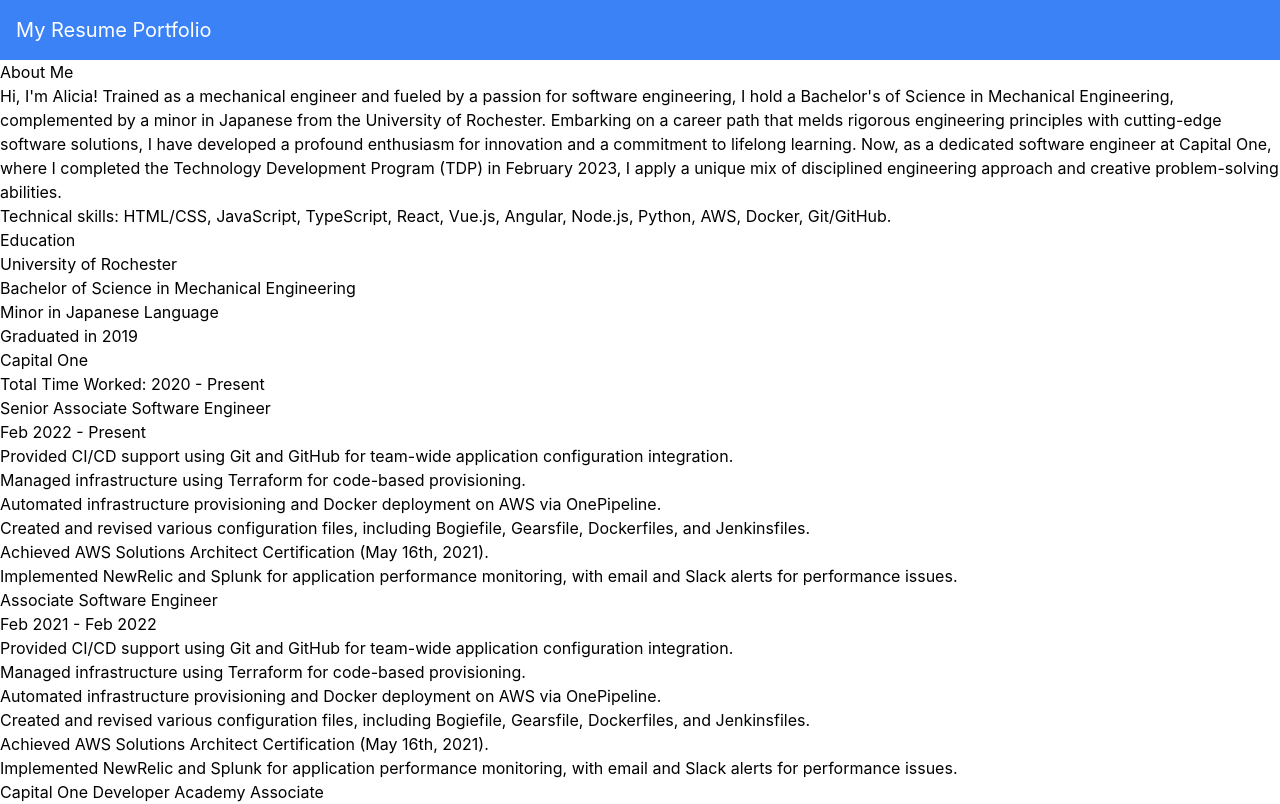
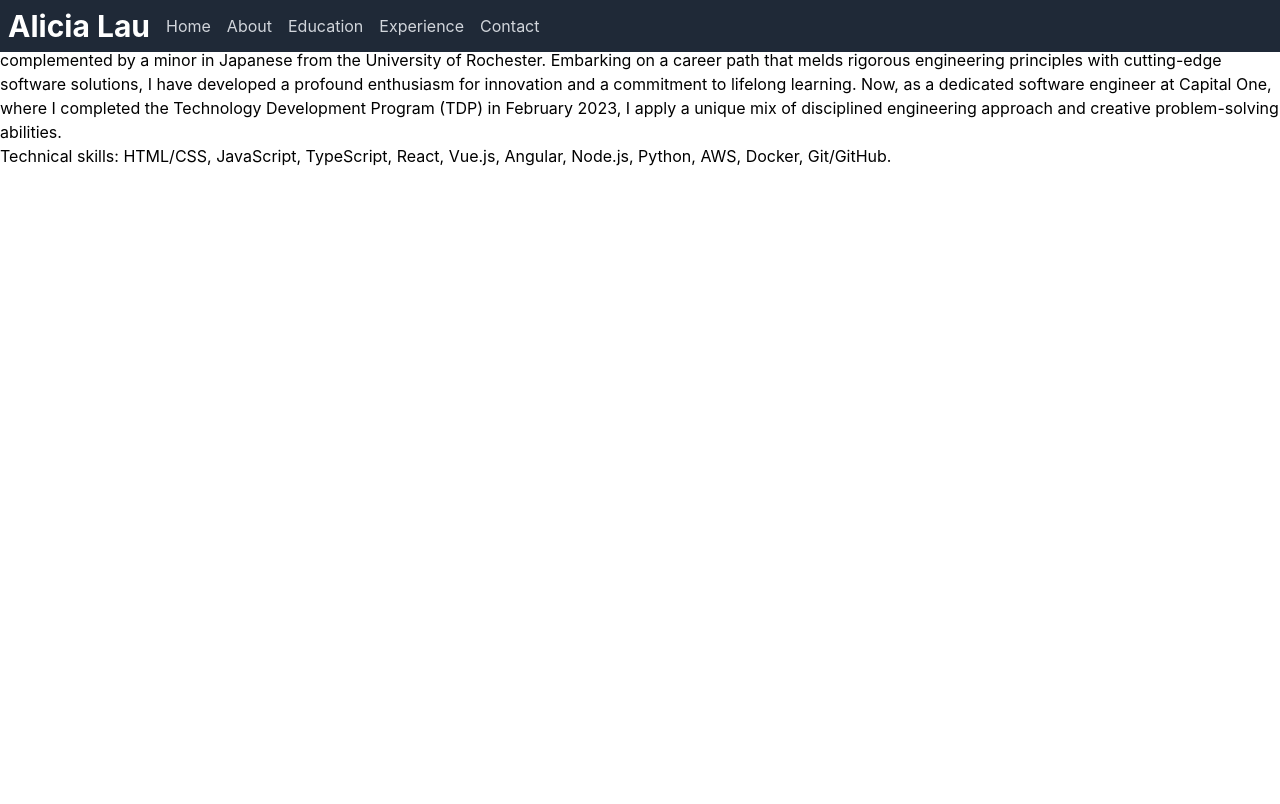
Before and after one commit to alicia-lau/alicialau.github.io, a React (Create React App) app in the folder resume-portfolio/: page / in a window 1280 px wide. Shown: the top 804 px of the page. Built offline with nearby package versions, Linux system fonts and the light colour scheme.

Commit message:
added routing

```diff
--- a/resume-portfolio/package.json
+++ b/resume-portfolio/package.json
@@ -8,6 +8,7 @@
     "@testing-library/user-event": "^13.5.0",
     "react": "^18.2.0",
     "react-dom": "^18.2.0",
+    "react-router-dom": "^6.22.2",
     "react-scripts": "5.0.1",
     "web-vitals": "^2.1.4"
   },
--- a/resume-portfolio/src/App.js
+++ b/resume-portfolio/src/App.js
@@ -1,4 +1,6 @@
-import Header from './components/Header';
+import React from 'react';
+import { BrowserRouter as Router, Route, Routes } from 'react-router-dom';
+import Navbar from './components/Navbar';
 import About from './components/About';
 import Contact from './components/Contact';
 import Education from './components/Education';
@@ -7,13 +9,17 @@
 
 function App() {
   return (
-    <div>
-      <Header />
-      <About />
-      <Education />
-      <Experience />
-      <Contact />
-    </div>
+    <Router>
+      <Navbar />
+      <Routes>
+        <Route exact path="/" element={<About />} />
+        <Route path="/about" element={<About />} />
+        <Route path="/education" element={<Education />} />
+        <Route path="/experience" element={<Experience />} />
+        <Route path="/contact" element={<Contact />} />
+        {/* Add other routes here */}
+      </Routes>
+    </Router>
   );
 }
 
--- a/resume-portfolio/src/components/Navbar.js
+++ b/resume-portfolio/src/components/Navbar.js
@@ -1,27 +1,23 @@
 import React from 'react';
+import { Link } from 'react-router-dom';
 
 function Navbar() {
+  // ... rest of your navbar code
+
   return (
     <nav className="bg-gray-800 p-2 mt-0 fixed w-full z-10 top-0">
       <div className="container mx-auto flex justify-between">
         <div className="flex space-x-4">
-          {/* Logo and branding */}
-          <a href="#" className="text-white text-3xl font-bold">Brand</a>
-
-          {/* Primary Nav Items */}
+          <Link to="/" className="text-white text-3xl font-bold">Alicia Lau</Link>
           <ul className="flex items-center space-x-4">
-            <li><a href="#" className="text-gray-300 hover:text-white">About</a></li>
-            <li><a href="#" className="text-gray-300 hover:text-white">Experience & Skills</a></li>
-            <li><a href="#" className="text-gray-300 hover:text-white">Education</a></li>
-            <li><a href="#" className="text-gray-300 hover:text-white">Contact</a></li>
+            <li><Link to="/" className="text-gray-300 hover:text-white">Home</Link></li>
+            <li><Link to="/about" className="text-gray-300 hover:text-white">About</Link></li>
+            <li><Link to="/education" className="text-gray-300 hover:text-white">Education</Link></li>
+            <li><Link to="/experience" className="text-gray-300 hover:text-white">Experience</Link></li>
+            <li><Link to="/contact" className="text-gray-300 hover:text-white">Contact</Link></li>
           </ul>
         </div>
-
-        {/* Secondary Nav Items */}
-        {/* <div className="flex items-center space-x-4">
-          <a href="#" className="text-gray-300 hover:text-white">Login</a>
-          <a href="#" className="text-gray-300 hover:text-white">Sign Up</a>
-        </div> */}
+        {/* ... rest of your navbar code */}
       </div>
     </nav>
   );
```
Also changed, not shown: 1 other file (tests, documents, lock files or other folders).
